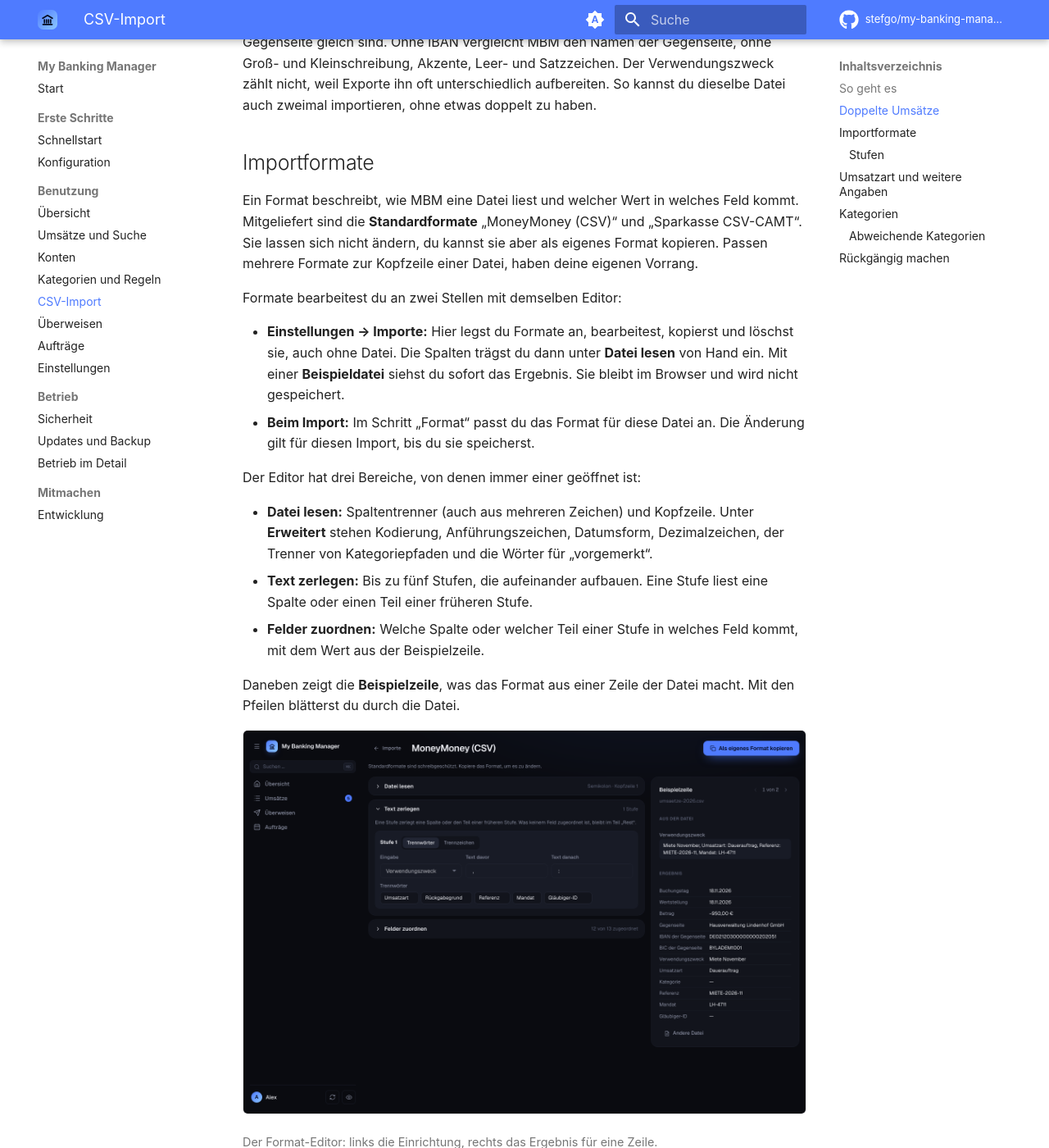
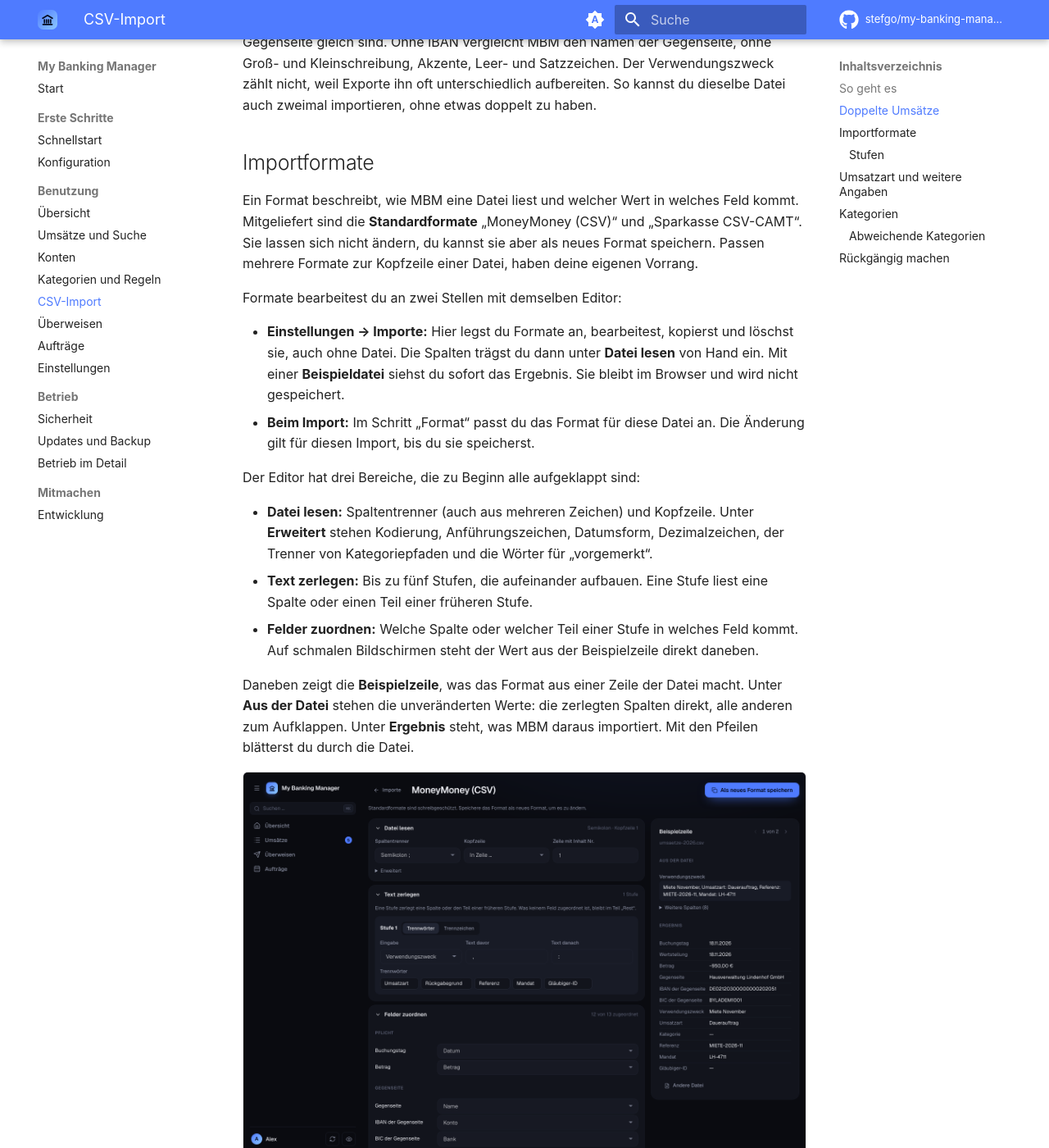
Before and after one commit to stefgo/my-banking-manager, an MkDocs documentation site: the page built from docs/guide/import.md, in a window 1280 px wide and 1400 px high, scrolled down 1237 px. Shown: the whole window at 82% size. Built offline with MkDocs 1.6.1 and Material for MkDocs 9.7.7, drawn with Linux system fonts in a browser that asks for light colours; comment, search, counter and statistics services are not loaded.

Commit message:
feat(import): Format-Editor mit offenen Karten und allen Spalten
Alle Karten des Editors sind zu Beginn aufgeklappt. Die Beispielzeile
zeigt alle Spalten der Datei, der Wert neben der Zuordnung erscheint nur
noch auf schmalen Bildschirmen. Standardformate übernimmst du mit
„Als neues Format speichern“.

Co-Authored-By: Claude Opus 5.5 <noreply@anthropic.com>

```diff
--- a/clients/web/src/pages/ImportFormat.tsx
+++ b/clients/web/src/pages/ImportFormat.tsx
@@ -56,7 +56,7 @@ function FormatEditor({ format, formats }: { format: ImportFormat | null; format
     };
 
     const copy = async () => {
-        const saved = await action.run(() => call(routes.createImportFormat, { body: { name: copyName(format!.name, formats.map((f) => f.name)), definition: format!.definition } }), { topics: ["importFormats"], ok: "Format kopiert" });
+        const saved = await action.run(() => call(routes.createImportFormat, { body: { name: copyName(format!.name, formats.map((f) => f.name)), definition: format!.definition } }), { topics: ["importFormats"], ok: "Als neues Format gespeichert" });
         if (saved) void navigate({ to: "/import-format", search: { key: saved.key } });
     };
 
@@ -91,7 +91,7 @@ function FormatEditor({ format, formats }: { format: ImportFormat | null; format
                 )}
                 <span className="fmt-head-actions">
                     {readOnly ? (
-                        <Button className="btn-primary" icon={Copy} busy={action.pending} onClick={() => void copy()}>Als eigenes Format kopieren</Button>
+                        <Button className="btn-primary" icon={Copy} busy={action.pending} onClick={() => void copy()}>Als neues Format speichern</Button>
                     ) : (
                         <>
                             <button type="button" className="btn btn-ghost" disabled={!dirty} onClick={discard}>Verwerfen</button>
@@ -100,7 +100,7 @@ function FormatEditor({ format, formats }: { format: ImportFormat | null; format
                     )}
                 </span>
             </div>
-            {readOnly && <Hint>Standardformate sind schreibgeschützt. Kopiere das Format, um es zu ändern.</Hint>}
+            {readOnly && <Hint>Standardformate sind schreibgeschützt. Speichere das Format als neues Format, um es zu ändern.</Hint>}
             {(problem || error) && <Hint tone="bad">{error || problem}</Hint>}
             <FormatWorkbench
                 def={def}
--- a/docs/guide/import.md
+++ b/docs/guide/import.md
@@ -36,7 +36,7 @@ aufbereiten. So kannst du dieselbe Datei auch zweimal importieren, ohne etwas do
 
 Ein Format beschreibt, wie MBM eine Datei liest und welcher Wert in welches Feld kommt. Mitgeliefert
 sind die **Standardformate** „MoneyMoney (CSV)“ und „Sparkasse CSV-CAMT“. Sie lassen sich nicht
-ändern, du kannst sie aber als eigenes Format kopieren. Passen mehrere Formate zur Kopfzeile einer
+ändern, du kannst sie aber als neues Format speichern. Passen mehrere Formate zur Kopfzeile einer
 Datei, haben deine eigenen Vorrang.
 
 Formate bearbeitest du an zwei Stellen mit demselben Editor:
@@ -47,18 +47,19 @@ Formate bearbeitest du an zwei Stellen mit demselben Editor:
 - **Beim Import:** Im Schritt „Format“ passt du das Format für diese Datei an. Die Änderung gilt für
   diesen Import, bis du sie speicherst.
 
-Der Editor hat drei Bereiche, von denen immer einer geöffnet ist:
+Der Editor hat drei Bereiche, die zu Beginn alle aufgeklappt sind:
 
 - **Datei lesen:** Spaltentrenner (auch aus mehreren Zeichen) und Kopfzeile. Unter **Erweitert**
   stehen Kodierung, Anführungszeichen, Datumsform, Dezimalzeichen, der Trenner von Kategoriepfaden
   und die Wörter für „vorgemerkt“.
 - **Text zerlegen:** Bis zu fünf Stufen, die aufeinander aufbauen. Eine Stufe liest eine Spalte oder
   einen Teil einer früheren Stufe.
-- **Felder zuordnen:** Welche Spalte oder welcher Teil einer Stufe in welches Feld kommt, mit dem
-  Wert aus der Beispielzeile.
+- **Felder zuordnen:** Welche Spalte oder welcher Teil einer Stufe in welches Feld kommt. Auf
+  schmalen Bildschirmen steht der Wert aus der Beispielzeile direkt daneben.
 
-Daneben zeigt die **Beispielzeile**, was das Format aus einer Zeile der Datei macht. Mit den Pfeilen
-blätterst du durch die Datei.
+Daneben zeigt die **Beispielzeile**, was das Format aus einer Zeile der Datei macht. Unter **Aus der
+Datei** stehen die unveränderten Werte: die zerlegten Spalten direkt, alle anderen zum Aufklappen.
+Unter **Ergebnis** steht, was MBM daraus importiert. Mit den Pfeilen blätterst du durch die Datei.
 
 ![Format-Editor: Einrichtung links, Beispielzeile rechts](../assets/screenshots/importformat-bearbeiten-dark.png)
 
```
Also changed, not shown: .release/next.md (+3 -0 lines), clients/web/src/components/import/FormatWorkbench.tsx (+29 -6 lines), clients/web/src/styles/app.css (+6 -3 lines), docs/assets/screenshots/importformat-bearbeiten-dark.png.
